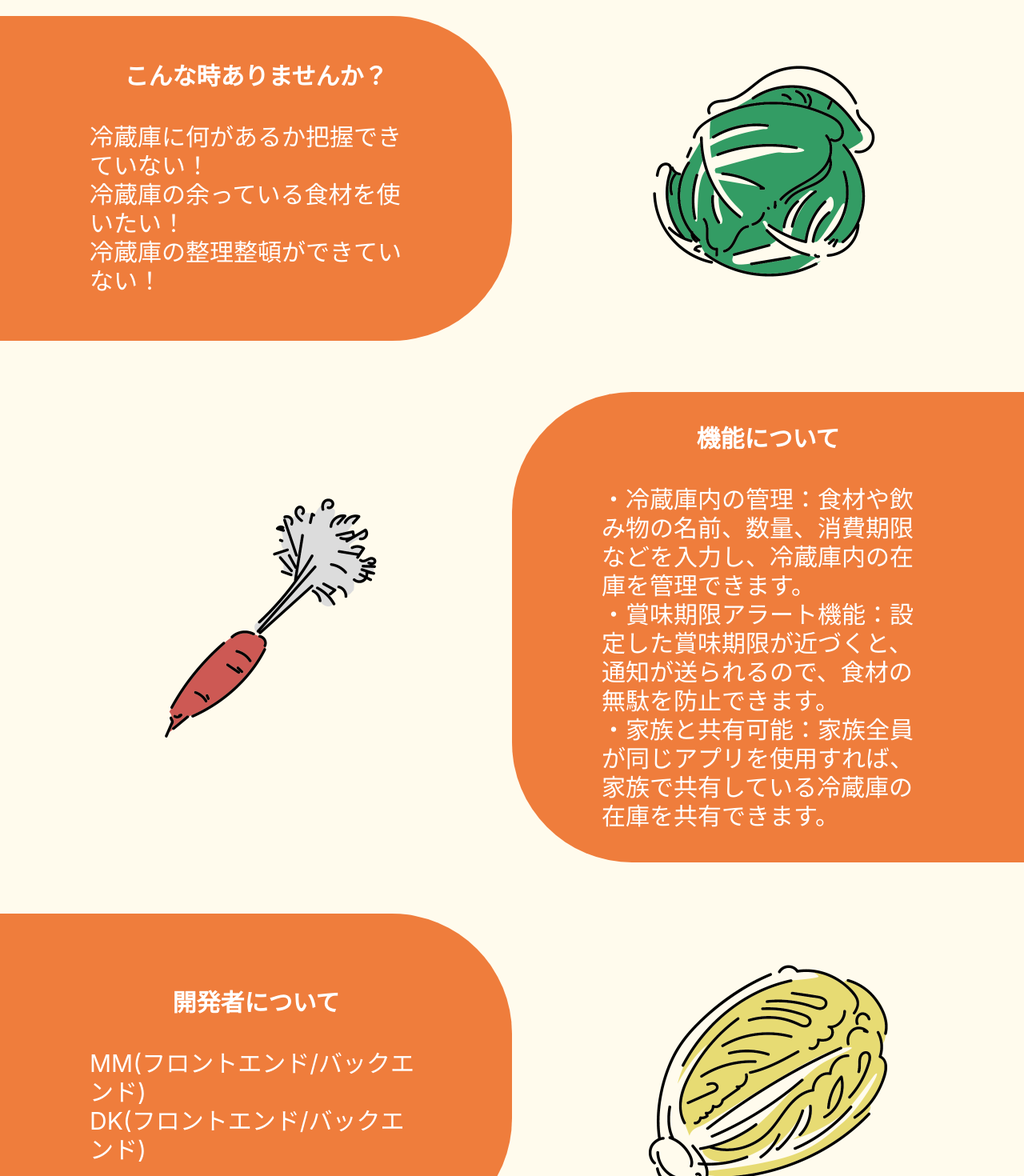
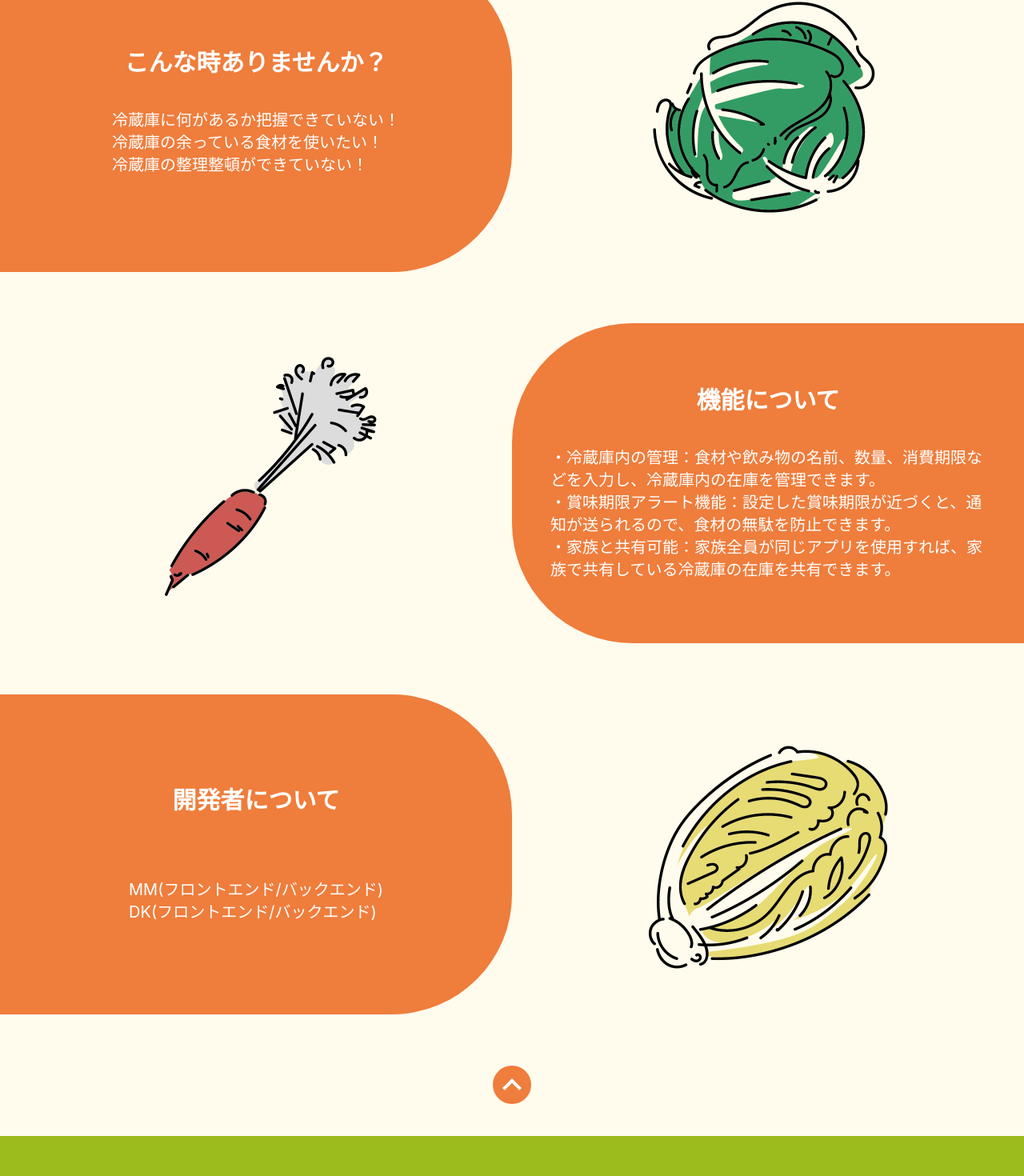
Before and after one commit to masaokaka/my-fridge-landingPage, a Next.js app in the folder src/: page /about in a window 1280 px wide. Shown: the part 320-1790 px from the top of the page at 80% size. Built offline with nearby package versions, Linux system fonts and the light colour scheme.

Commit message:
update: #8 画像ファイルを修正

```diff
--- a/src/components/Header/index.tsx
+++ b/src/components/Header/index.tsx
@@ -1,6 +1,5 @@
 import { useRouter } from 'next/router';
 import Link from 'next/link';
-import Image from 'next/image';
 import Button from '../uiParts/Button';
 
 /**
@@ -14,13 +13,10 @@ const Header = (): JSX.Element => {
     <header className='sticky top-0 z-50 flex h-[80px] w-full flex-wrap items-center justify-between bg-custom-base py-2 px-2 sm:h-[100px]'>
       <div className='flex h-[50px] w-[70px] items-center rounded-lg align-middle md:h-[90px] md:w-[110px]'>
         <Link href='/' className='flex items-center align-middle'>
-          <Image
-            className='cursor-pointer'
+          <img
             src='/icons/logo.svg'
             alt='MyFridge Logo'
-            width={100}
-            height={80}
-            unoptimized
+            className='h-[80px] w-[100px] cursor-pointer'
           />
         </Link>
       </div>
--- a/src/components/uiParts/Button/index.tsx
+++ b/src/components/uiParts/Button/index.tsx
@@ -1,5 +1,4 @@
 import React, { useCallback, memo, FC } from 'react';
-import Image from 'next/image';
 import Router from 'next/router';
 import { ButtonProps } from './types';
 
@@ -39,9 +38,7 @@ const Button: FC<ButtonProps> = memo(
         onClick={link ? () => movePage(link) : onClick}
         type={type}
       >
-        {icon && (
-          <Image src={icon} alt='icon' width={26} height={26} unoptimized />
-        )}
+        {icon && <img src={icon} alt='icon' width={26} height={26} />}
         <span className='ml-2'>{children}</span>
       </button>
     );
--- a/src/pages/about/index.tsx
+++ b/src/pages/about/index.tsx
@@ -1,6 +1,5 @@
 import type { NextPage } from 'next';
 import Head from 'next/head';
-import Image from 'next/image';
 import ScrollTopButton from '../../components/uiParts/ScrollTopButton';
 
 const About: NextPage = () => (
@@ -13,9 +12,9 @@ const About: NextPage = () => (
         content='Generated by create next app'
       />
     </Head>
-    <div className='pt-28'>
+    <div className='pt-10'>
       {/* タイトル */}
-      <h1 className='mb-16 py-2 px-2 text-left text-3xl font-bold text-custom-black md:px-[32px] md:text-5xl'>
+      <h1 className='mb-16 py-2 px-2 text-left text-3xl font-bold text-custom-black md:px-[32px] md:text-4xl'>
         サービスについて
       </h1>
 
@@ -24,10 +23,10 @@ const About: NextPage = () => (
         {/* 文章側 */}
         <div className='flex w-full items-center justify-center rounded-r-[150px] bg-custom-accent'>
           <div>
-            <div className='px-28 pt-10 pb-10 text-center text-3xl font-bold text-white'>
+            <h2 className='p-10 text-center font-bold text-white md:text-3xl'>
               こんな時ありませんか？
-            </div>
-            <div className='px-28 pb-10 text-left text-3xl text-white'>
+            </h2>
+            <div className='px-10 pb-10 text-left text-xl text-white'>
               冷蔵庫に何があるか把握できていない！
               <br />
               冷蔵庫の余っている食材を使いたい！
@@ -41,12 +40,10 @@ const About: NextPage = () => (
         <div className='w-full'>
           <div className='flex h-full items-center justify-center'>
             <div className=''>
-              <Image
+              <img
                 src='/img/lettuse.png'
                 alt='レタス'
-                width={400}
-                height={400}
-                unoptimized
+                className='h-[400px] w-[400px]'
               />
             </div>
           </div>
@@ -58,10 +55,10 @@ const About: NextPage = () => (
         {/* 文章側 */}
         <div className='flex w-full items-center justify-center rounded-l-[150px] bg-custom-accent md:order-2'>
           <div>
-            <div className='px-28 pt-10 pb-10 text-center text-3xl font-bold text-white'>
+            <h2 className='p-10 text-center font-bold text-white md:text-3xl'>
               機能について
-            </div>
-            <div className='px-28 pb-10 text-left text-3xl text-white'>
+            </h2>
+            <div className='px-12 pb-10 text-left text-xl text-white'>
               ・冷蔵庫内の管理：食材や飲み物の名前、数量、消費期限などを入力し、冷蔵庫内の在庫を管理できます。
               <br />
               ・賞味期限アラート機能：設定した賞味期限が近づくと、通知が送られるので、食材の無駄を防止できます。
@@ -75,12 +72,10 @@ const About: NextPage = () => (
         <div className='w-full md:order-1'>
           <div className='flex h-full items-center justify-center'>
             <div className=''>
-              <Image
+              <img
                 src='/img/carrot.png'
                 alt='にんじん'
-                width={400}
-                height={400}
-                unoptimized
+                className='h-[400px] w-[400px]'
               />
             </div>
           </div>
@@ -92,10 +87,10 @@ const About: NextPage = () => (
         {/* 文章側 */}
         <div className='flex w-full items-center justify-center rounded-r-[150px] bg-custom-accent'>
           <div>
-            <div className='px-28 pt-10 pb-10 text-center text-3xl font-bold text-white'>
+            <h2 className='p-10 text-center font-bold text-white md:text-3xl'>
               開発者について
-            </div>
-            <div className='px-28 pb-10 text-left text-3xl text-white'>
+            </h2>
+            <div className='p-10 text-left text-xl text-white'>
               MM(フロントエンド/バックエンド)
               <br />
               DK(フロントエンド/バックエンド)
@@ -107,12 +102,10 @@ const About: NextPage = () => (
         <div className='w-full'>
           <div className='flex h-full items-center justify-center'>
             <div className=''>
-              <Image
+              <img
                 src='/img/chineseLettuse.png'
                 alt='チャイニーズレタス'
-                width={400}
-                height={400}
-                unoptimized
+                className='h-[400px] w-[400px]'
               />
             </div>
           </div>
--- a/src/pages/index.tsx
+++ b/src/pages/index.tsx
@@ -1,5 +1,4 @@
 import type { NextPage } from 'next';
-import Image from 'next/image';
 import Button from '../components/uiParts/Button';
 import ScrollTopButton from '../components/uiParts/ScrollTopButton';
 import CustomHead from '../components/uiParts/CustomHead';
@@ -11,17 +10,16 @@ const Top: NextPage = () => (
       title='冷蔵庫にある食品を簡単に管理できるアプリ！'
       description='冷蔵庫にある食品を簡単に管理できるアプリです。登録も簡単！'
     />
-    <Image
-      src='/img/topImage.svg'
-      alt='トップ画像'
-      layout='fill'
-      objectFit='cover'
-      className='blur-sm'
-      unoptimized
-    />
     {/* トップページ内コンテンツ */}
     {/* トップページ一段目 */}
     <div className='relative h-[calc(100vh-80px)] w-full sm:h-[calc(100vh-100px)]'>
+      <div className='z-2 absolute'>
+        <img
+          src='/img/topImage.svg'
+          alt='トップ画像'
+          className='h-[calc(100vh-80px)] object-cover blur-sm sm:h-[calc(100vh-100px)]'
+        />
+      </div>
       <div className='z-3 absolute flex h-full w-full flex-col items-center justify-center'>
         <h1 className='font-semibold leading-snug text-white md:text-6xl'>
           毎日のお買い物に、
@@ -36,6 +34,7 @@ const Top: NextPage = () => (
           新規登録
         </Button>
       </div>
+
       <div className='z-3 absolute bottom-5 flex w-full items-center justify-center'>
         <button
           className='text-center text-white transition-transform duration-500 ease-out hover:translate-y-3'
@@ -88,12 +87,10 @@ const Top: NextPage = () => (
         </Button>
       </div>
       <div className='my-auto hidden text-center md:block md:w-[50%]'>
-        <Image
+        <img
           src='/img/question.png'
           alt='悩んでいる女性'
-          width={400}
-          height={400}
-          unoptimized
+          className='h-[400px] w-[400px]'
         />
       </div>
     </div>
@@ -103,12 +100,10 @@ const Top: NextPage = () => (
       className='h-full w-full py-10 px-3 sm:px-20  md:flex'
     >
       <div className='my-auto hidden text-center md:block md:w-[50%]'>
-        <Image
+        <img
           src='/img/flash.png'
           alt='ひらめいた女性'
-          width={400}
-          height={400}
-          unoptimized
+          className='h-[400px] w-[400px]'
         />
       </div>
       <div className='flex w-full flex-col items-center justify-center sm:basis-1/2'>
```
